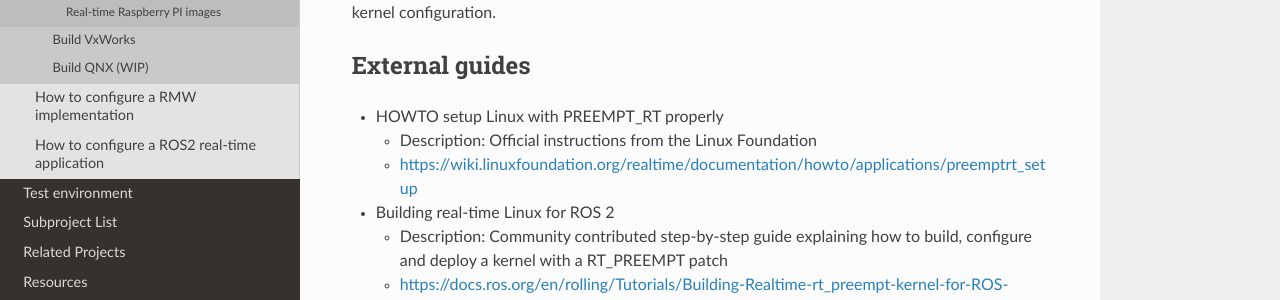
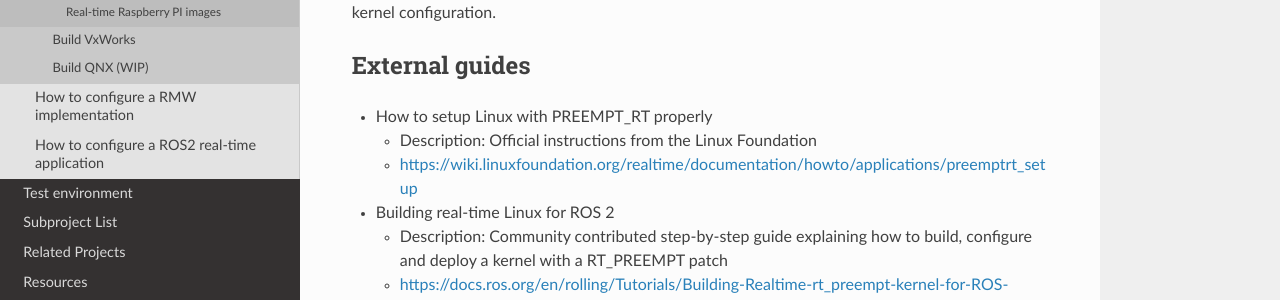
Before and after one commit to ros-realtime/rtwg_documentation, a Sphinx documentation site: the page built from source/Guides/Real-Time-Operating-System-Setup/Real-Time-Linux/how_to_build_your_own_linux-real_time_kernel.md, in a window 1280 px wide. Shown: the part 287-587 px from the top of the page. Built offline with Sphinx 7.4.7 and the Read the Docs theme 2.0.0, drawn with Linux system fonts in a browser that asks for light colours.

Commit message:
Update source/Guides/Real-Time-Operating-System-Setup/Real-Time-Linux/how_to_build_your_own_linux-real_time_kernel.md
Co-authored-by: Lander Usategui <lander.usategui@gmail.com>

```diff
--- a/source/Guides/Real-Time-Operating-System-Setup/Real-Time-Linux/how_to_build_your_own_linux-real_time_kernel.md
+++ b/source/Guides/Real-Time-Operating-System-Setup/Real-Time-Linux/how_to_build_your_own_linux-real_time_kernel.md
@@ -6,7 +6,7 @@ In this document, several guides are listed for users who want to build their ow
 
 ## External guides
 
-- HOWTO setup Linux with PREEMPT_RT properly
+- How to setup Linux with PREEMPT_RT properly
    - Description: Official instructions from the Linux Foundation
    - [https://wiki.linuxfoundation.org/realtime/documentation/howto/applications/preemptrt_setup](https://wiki.linuxfoundation.org/realtime/documentation/howto/applications/preemptrt_setup)
 - Building real-time Linux for ROS 2
```
